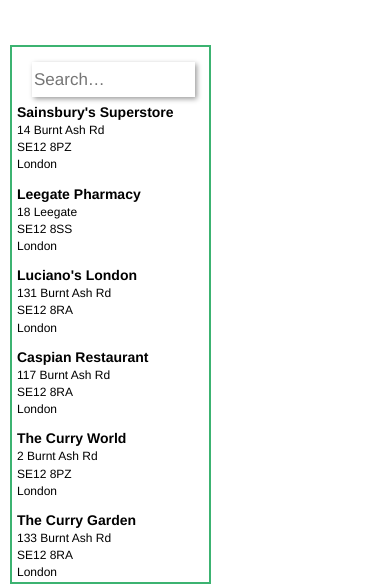
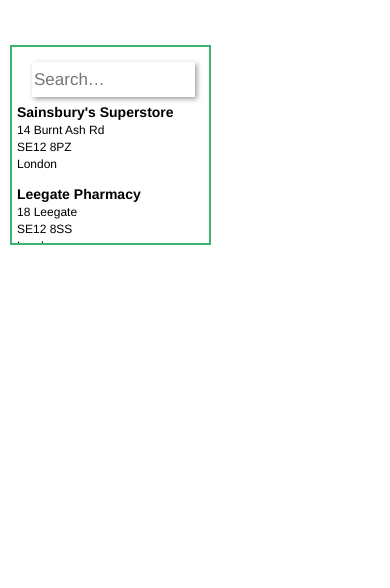
Before and after one commit to FredGH/NeighborhoodMap, a plain HTML site: page index.html in a window 390 px wide. Shown: the top 588 px of the page. Drawn offline with nearby package versions, Linux system fonts and the light colour scheme; some packages are replaced by stand-ins of ours; a web font is replaced by a local one.

Commit message:
feat: Modification following review 3
small amendment

```diff
--- a/css/custom.css
+++ b/css/custom.css
@@ -118,6 +118,14 @@ hr {
     }
 
 @media screen and (max-width: 770px)  and (max-height: 900px) {
+
+    #search-nav {
+        width: 205%;
+        max-height: 200px;
+        background-color: rgba(256,256,256,.9);
+        border: solid 2px mediumseagreen;
+        overflow: hidden;
+    }
 
     #search-container {
         position: fixed;
```
